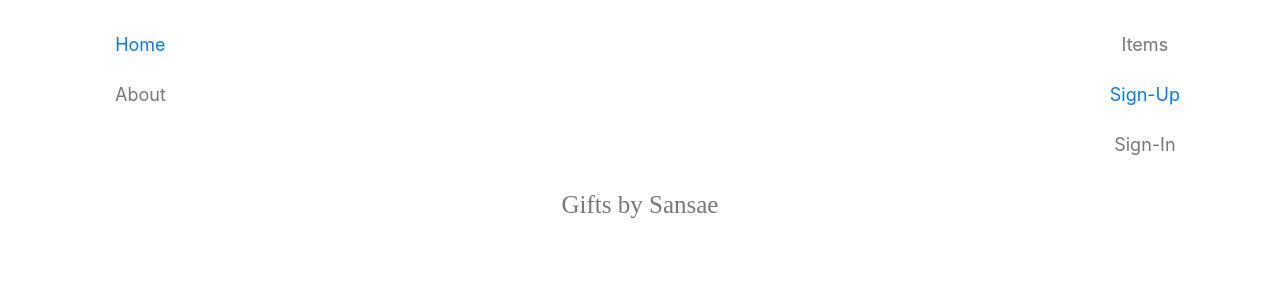
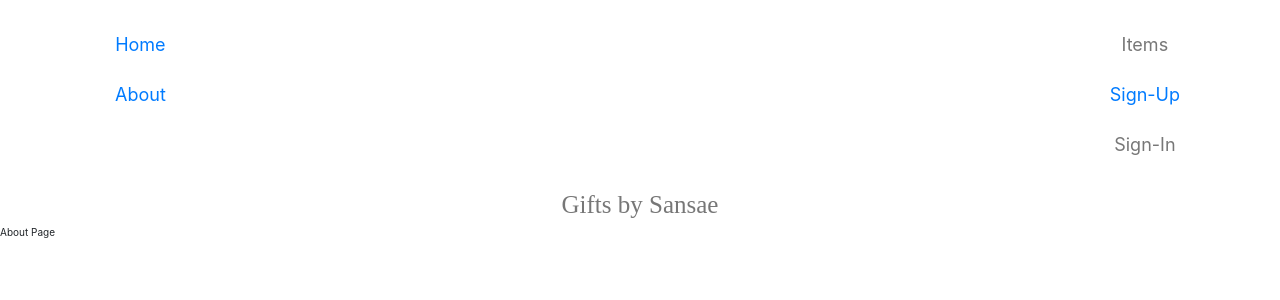
Before and after one commit to sansae/giftsBySansae, a React (Create React App) app in the folder client/: page /about in a window 1280 px wide. Shown: the top 300 px of the page. Built offline with nearby package versions, Linux system fonts and the light colour scheme; the HTML template or start-up script is replaced by a standard one.

Commit message:
add Link and Route for About page

```diff
--- a/client/src/App.js
+++ b/client/src/App.js
@@ -2,6 +2,7 @@
 import { Route } from 'react-router-dom';
 import Home from './components/Home';
 import Navigation from './components/Navigation';
+import About from './components/About';
 import Signup from './components/Signup';
 import './App.css';
 import '../node_modules/@fortawesome/fontawesome-free/css/all.css';
@@ -17,6 +18,7 @@
 
         <main className="main">
           <Route exact path="/" component={() => <Home cart={cart} />} />
+          <Route path="/about" component={About} />
           <Route path="/signup" component={Signup} />
         </main>
 
--- /dev/null
+++ b/client/src/components/About.js
@@ -0,0 +1,13 @@
+import React, { Component } from 'react';
+
+class About extends Component {
+  render() {
+    return (
+      <div>
+        <p>About Page</p>
+      </div>
+    )
+  }
+}
+
+export default About;
--- a/client/src/components/Navigation.js
+++ b/client/src/components/Navigation.js
@@ -18,7 +18,7 @@
                 <Link to="/">Home</Link>
               </NavItem>
               <NavItem eventKey={2} href="#">
-                About
+                <Link to="about">About</Link>
               </NavItem>
             </Nav>
             <Nav pullRight>
```
